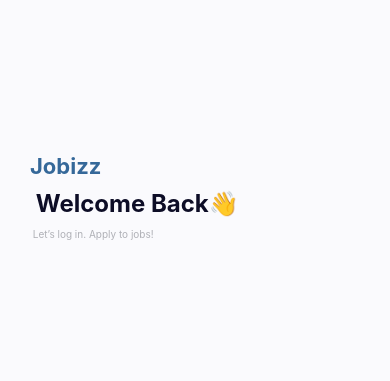
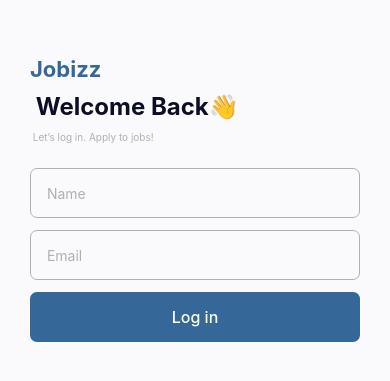
Before and after one commit to samuelGyasiFordjour/rn-assignment4-11053488, a React Native app: screen /Login in a window 390 px wide. Shown: the part 213-594 px from the top of the page. Built offline with nearby package versions, Linux system fonts and the light colour scheme.

Commit message:
added a component and update other files

```diff
--- a/HomeScreen.js
+++ b/HomeScreen.js
@@ -29,6 +29,12 @@ export default function HomeScreen() {
           </View>
           <Image source={require('./assets/filter.png')} style={styles.filterImage} />
         </View>
+
+        <View style={styles.jobCat}>
+          <Text style={styles.jobs}>Featured Jobs</Text>
+          <Text style={styles.seemore}>See all</Text>
+        </View>
+
       </ScrollView>
     </SafeAreaView>
   );
@@ -106,5 +112,23 @@ const styles = StyleSheet.create({
     color: '#95969D',
     fontSize: 18,
   },
+  jobCat: {
+    flexDirection: 'row',
+    alignItems: 'center',
+    justifyContent: 'space-between',
+    marginTop: 40,
+    margin: 10,
+    width: '100%',
+    paddingHorizontal: 20,
+  },
+  seemore: {
+    alignItems: 'center',
+    color: '#95969D',
+  },
+  jobs: {
+    color: '#0D0D26',
+    fontSize: 18,
+    fontWeight: '700',
 
+  },
 });
--- a/LoginScreen.js
+++ b/LoginScreen.js
@@ -14,6 +14,26 @@ export default function LoginScreen({ navigation }) {
       <Text style={styles.user}>Jobizz</Text>
       <Text style={styles.greet}> Welcome Back👋</Text>
       <Text style={styles.subtitle}> Let’s log in. Apply to jobs!</Text>
+
+       <TextInput
+        style={styles.input}
+        placeholder="  Name"
+        value={name}
+        onChangeText={setName}
+        placeholderTextColor="#AFB0B6"
+      />
+      <TextInput
+        style={styles.input}
+        placeholder="  Email"
+        value={email}
+        onChangeText={setEmail}
+        placeholderTextColor="#AFB0B6"
+      />
+
+      <TouchableOpacity style={styles.btnContainer} onPress={handleSignUp}>
+        <Text  style={styles.login} >Log in</Text>
+      </TouchableOpacity>
+
     </View>
   );
 }
@@ -45,5 +65,29 @@ const styles = StyleSheet.create({
     alignSelf: 'left',
     color: "#AFB0B6",
   },
+  input: {
+    height: 50,
+    borderColor: '#AFB0B6',
+    borderWidth: 1,
+    marginBottom: 12,
+    paddingHorizontal: 8,
+    borderRadius: 7,
+    width: '100%',
+  },
+
+  btnContainer: {
+    height: 50,
+    width: '100%',
+    marginBottom: 20,
+    backgroundColor: '#356899',
+    borderRadius: 7,
+    alignItems: 'center',
+    paddingVertical: 15,
+  },
+  login: {
+    color: 'white',
+    fontSize: 16,
+    fontWeight: 500,
+  },
 
 });
```
Also changed, not shown: components/FeaturedJobs.js (added, +71 -0 lines).
